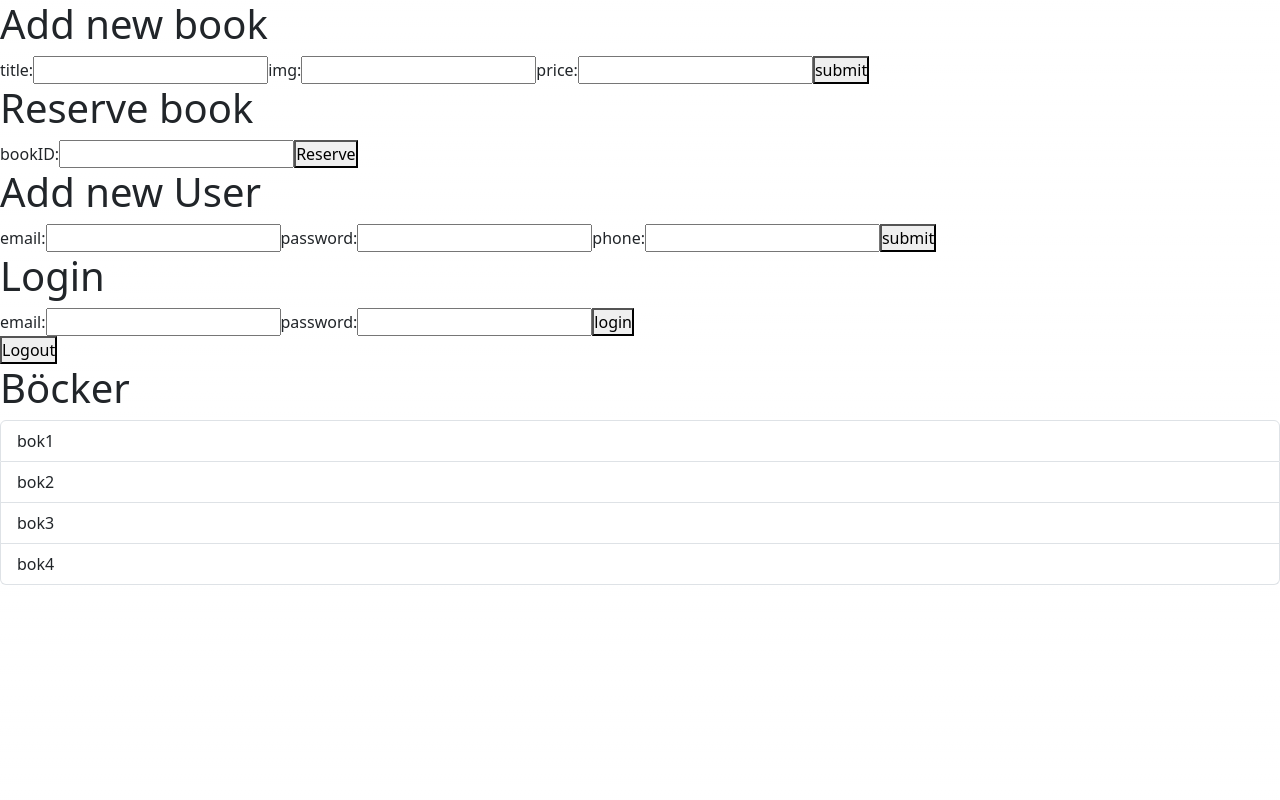
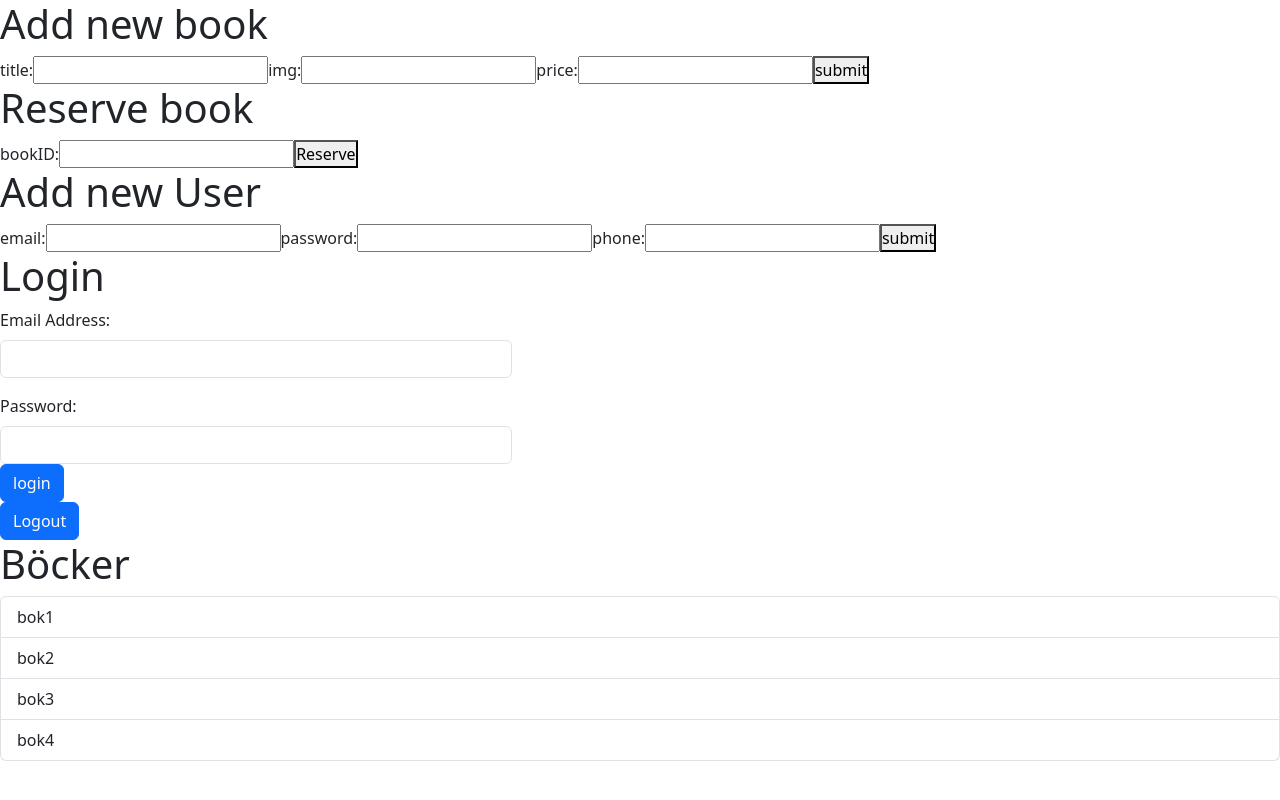
Before and after one commit to FelixH-git/DSD400-Project, a Next.js app: page / in a window 1280 px wide. Built offline with nearby package versions, Linux system fonts and the light colour scheme.

Commit message:
stylized forms

```diff
--- a/components/login.js
+++ b/components/login.js
@@ -1,5 +1,11 @@
 import React, { useState } from "react";
 import axios from "axios";
+
+
+
+
+
+
 
 const Login = () => {
     const [email, setEmail] = useState("");
@@ -38,32 +44,45 @@ const Login = () => {
 
     return (
     <>
+
+
         <form onSubmit={handleSubmit}>
             <h1>Login</h1>
+            <div class="divinput">
+            <div class="mb-3">
+            <label htmlFor="email" class="form-label">Email Address:</label>
+            <input
 
-            <label htmlFor="email">email:</label>
-            <input
-                type="text"
+                class="form-control"
+                aria-describedby="emailHelp"
+                type="email"
                 id="email"
                 name="email"
                 value={email}
                 onChange={(event) => setEmail(event.target.value)}
             />
 
-            <label htmlFor="password">password:</label>
+            </div>
+            </div>
+
+            <div class="divinput">
+            <label htmlFor="password" class="form-label">Password:</label>
             <input
-                type="text"
+
+                class="form-control"
+                aria-describedby="emailHelp"
+                type="password"
                 id="password"
                 name="password"
                 value={password}
                 onChange={(event) => setPassword(event.target.value)}
             />
-
-            <button type="submit">login</button>
+            </div>
+            <button type="submit" class="btn btn-primary">login</button>
         </form>
 
         <form onSubmit={handleLogout}>
-            <button type="submit">Logout</button>
+            <button type="submit" class="btn btn-primary">Logout</button>
         </form>
     </>
     );
--- a/styles/globals.css
+++ b/styles/globals.css
@@ -105,3 +105,9 @@ a {
     color-scheme: dark;
   }
 }
+
+.divinput {
+  max-height: 50%;
+  max-width: 40%;
+
+}
```
